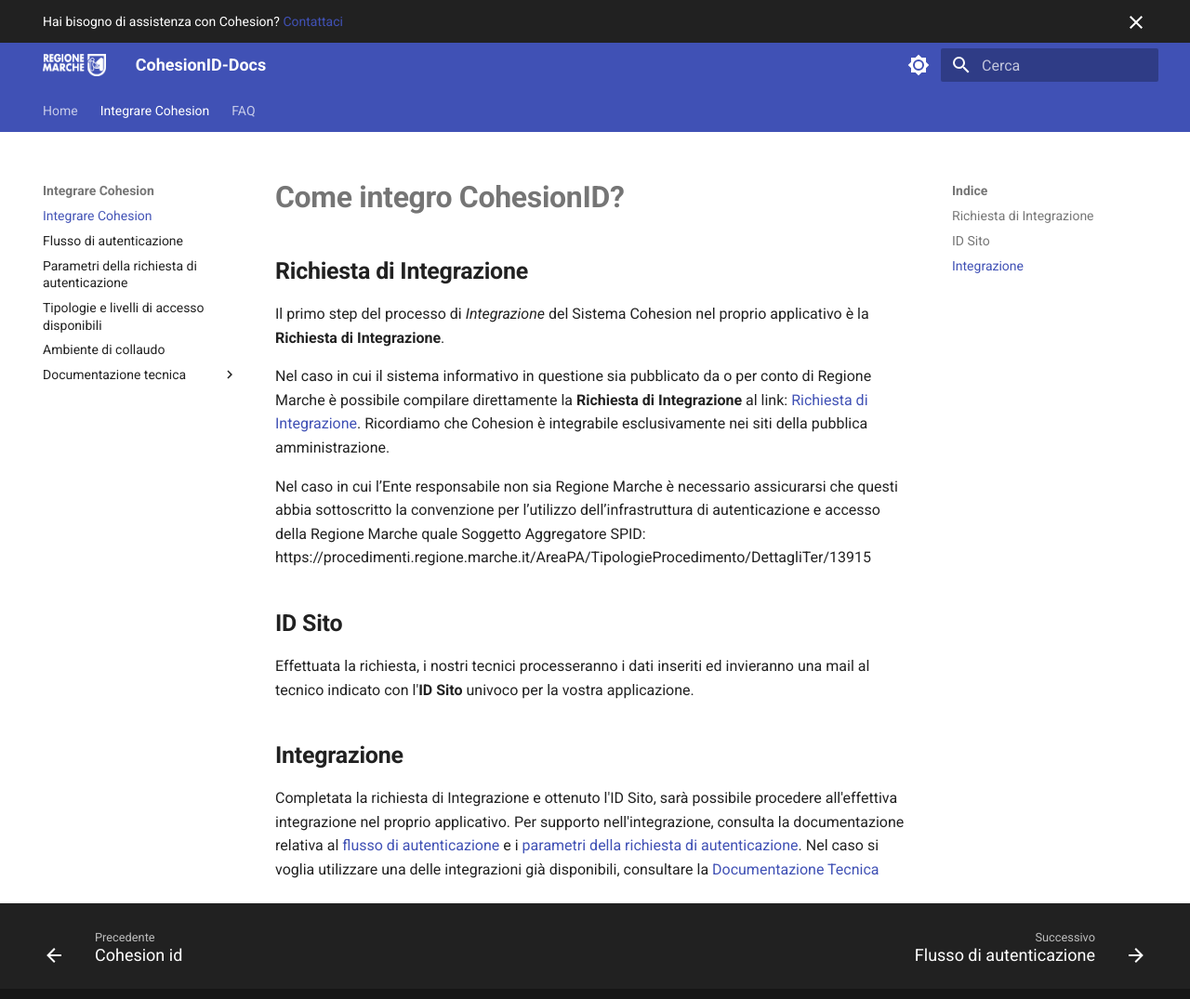
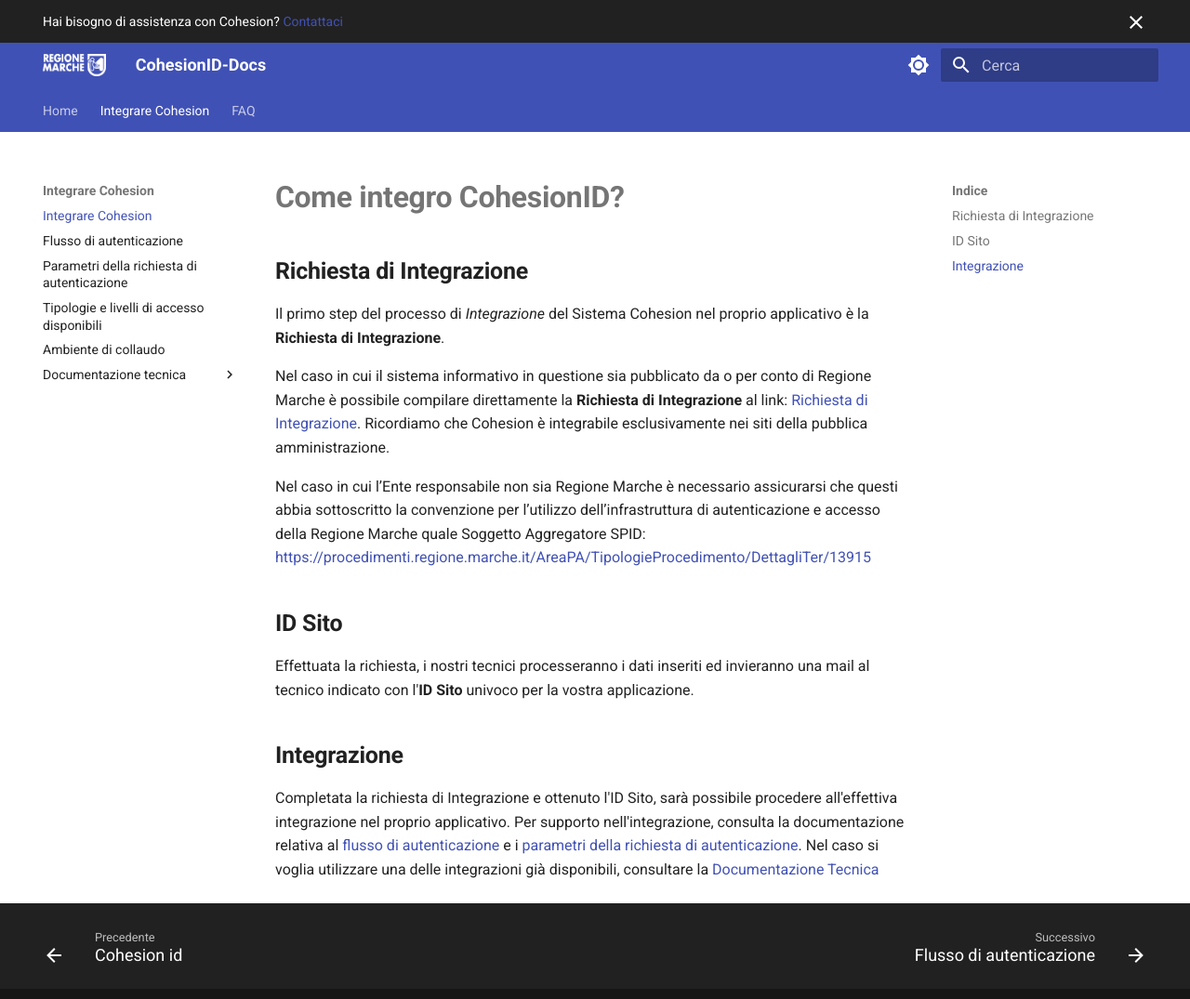
Before and after one commit to regione-marche/CohesionID-Docs, an MkDocs documentation site: the page built from docs/Pubbliche-Amministrazioni-e-Imprese.md, in a window 1280 px wide and 1088 px high. Shown: the top 1075 px of the window at 93% size. Built offline with MkDocs 1.6.1 and Material for MkDocs 9.7.7, drawn with Linux system fonts in a browser that asks for light colours; part of the change alters nothing that is shown.

```diff
--- a/docs/Pubbliche-Amministrazioni-e-Imprese.md
+++ b/docs/Pubbliche-Amministrazioni-e-Imprese.md
@@ -7,7 +7,7 @@ Nel caso in cui il sistema informativo in questione sia pubblicato da o per cont
 Ricordiamo che Cohesion è integrabile esclusivamente nei siti della pubblica amministrazione.
 
 Nel caso in cui l’Ente responsabile non sia Regione Marche è necessario assicurarsi che questi abbia sottoscritto la convenzione per l’utilizzo dell’infrastruttura di autenticazione e accesso della Regione Marche quale Soggetto Aggregatore SPID:
-https://procedimenti.regione.marche.it/AreaPA/TipologieProcedimento/DettagliTer/13915
+[https://procedimenti.regione.marche.it/AreaPA/TipologieProcedimento/DettagliTer/13915](https://procedimenti.regione.marche.it/AreaPA/TipologieProcedimento/DettagliTer/13915)
 
 ## **ID Sito**
 
```
